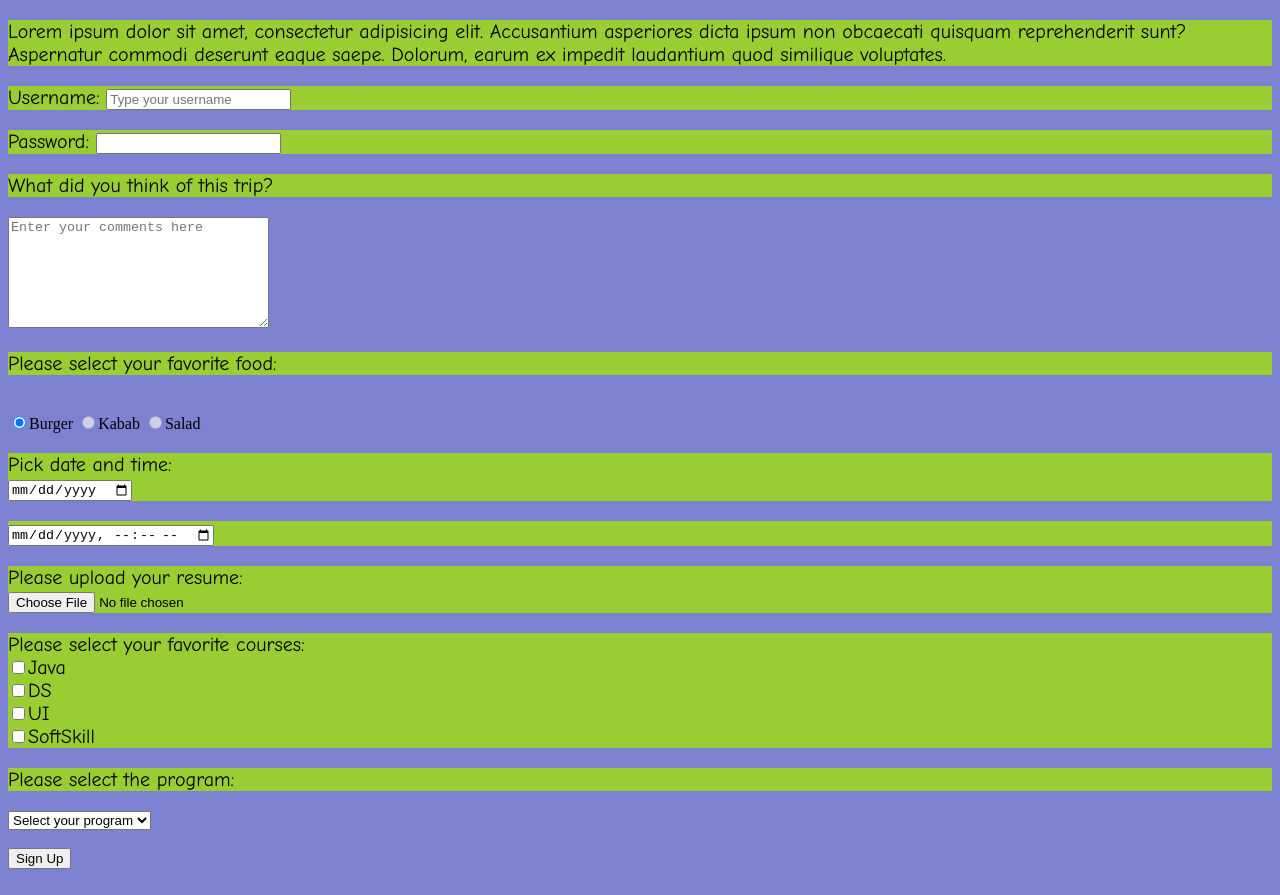
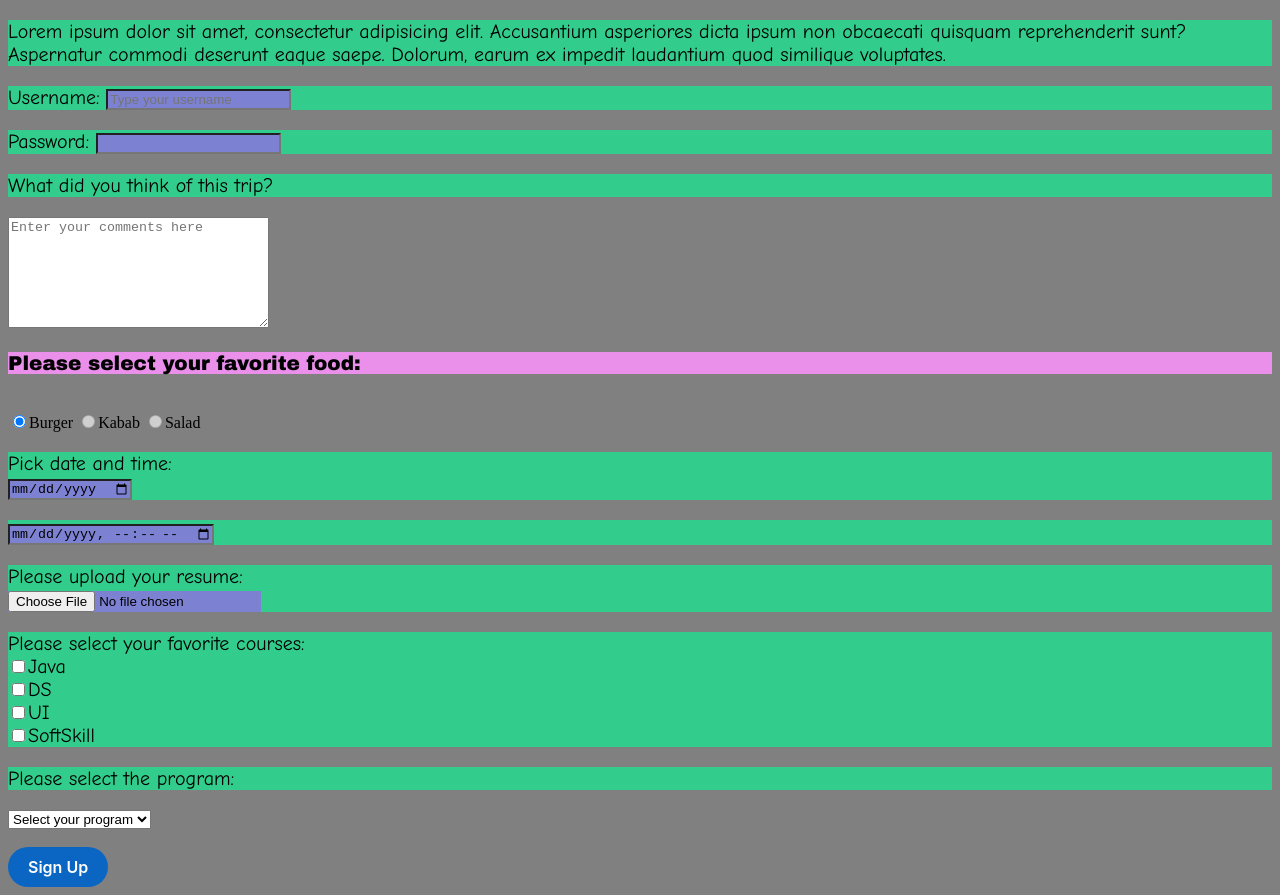
Before and after one commit to tahsinelmas/UI_Practice, a plain HTML site: page files/forms.html in a window 1280 px wide. Drawn offline with Linux system fonts and the light colour scheme.

Commit message:
css completed

```diff
--- /dev/null
+++ b/files/css/styles.css
@@ -0,0 +1,79 @@
+body {
+    background-color: #7d81d2;
+}
+
+p {
+    background-color: #32cd8c;
+    font-family: "Comic Sans MS";
+    font-size: 20px;
+}
+
+.class1{
+    background-color: #EA8FEA;
+    font-family: "Arial Black";
+    font-size: 20px;
+    color:black;
+}
+input{
+    background-color: #7d81d2;
+}
+/*#signup{*/
+/*    background-color: brown;*/
+/*}*/
+.button1{
+    background-color: #319174;
+}
+
+.buttonFont{
+    font-family: ".AppleSystemUIFont";
+    font-size: 20px;
+}
+.button1:hover{
+    background-color: #EA8FEA;
+}
+
+                                                   .button-18 {
+                                                       align-items: center;
+                                                       background-color: #0A66C2;
+                                                       border: 0;
+                                                       border-radius: 100px;
+                                                       box-sizing: border-box;
+                                                       color: #ffffff;
+                                                       cursor: pointer;
+                                                       display: inline-flex;
+                                                       font-family: -apple-system, system-ui, system-ui, "Segoe UI", Roboto, "Helvetica Neue", "Fira Sans", Ubuntu, Oxygen, "Oxygen Sans", Cantarell, "Droid Sans", "Apple Color Emoji", "Segoe UI Emoji", "Segoe UI Symbol", "Lucida Grande", Helvetica, Arial, sans-serif;
+                                                       font-size: 16px;
+                                                       font-weight: 600;
+                                                       justify-content: center;
+                                                       line-height: 20px;
+                                                       max-width: 480px;
+                                                       min-height: 40px;
+                                                       min-width: 0px;
+                                                       overflow: hidden;
+                                                       padding: 0px;
+                                                       padding-left: 20px;
+                                                       padding-right: 20px;
+                                                       text-align: center;
+                                                       touch-action: manipulation;
+                                                       transition: background-color 0.167s cubic-bezier(0.4, 0, 0.2, 1) 0s, box-shadow 0.167s cubic-bezier(0.4, 0, 0.2, 1) 0s, color 0.167s cubic-bezier(0.4, 0, 0.2, 1) 0s;
+                                                       user-select: none;
+                                                       -webkit-user-select: none;
+                                                       vertical-align: middle;
+                                                   }
+
+.button-18:hover,
+.button-18:focus {
+    background-color: #16437E;
+    color: #ffffff;
+}
+
+.button-18:active {
+    background: #09223b;
+    color: rgb(255, 255, 255, .7);
+}
+
+.button-18:disabled {
+    cursor: not-allowed;
+    background: rgba(0, 0, 0, .08);
+    color: rgba(0, 0, 0, .3);
+}
--- a/files/forms.html
+++ b/files/forms.html
@@ -3,19 +3,9 @@
 <head>
     <meta charset="UTF-8">
     <title>Forms Practice</title>
-    <style>
-        body {
-           background-color: #7d81d2;
-        }
-        p{
-            background-color: yellowgreen;
-            font-family: "Comic Sans MS";
-            font-size: 20px;
-        }
-
-    </style>
+    <link rel="stylesheet" href="css/styles.css">
 </head>
-<body >
+<body style="background-color: gray" >
 
 <form>
 
@@ -35,7 +25,7 @@
     </p>
     <textarea cols="30" rows="7" placeholder="Enter your comments here "></textarea>
 
-    <p>
+    <p class="class1">
         Please select your favorite food:</p>
     <br>
 
@@ -74,7 +64,7 @@
     </select>
     <br>
     <br>
-    <input type="submit" value="Sign Up">
+    <input class="button-18" clas type="submit" value="Sign Up" id="signup">
 
 
 </form>
```
